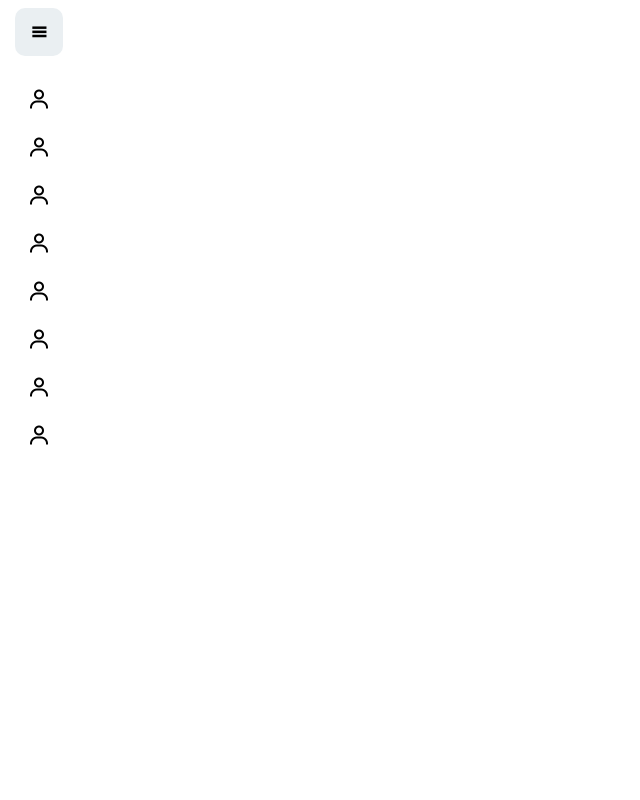
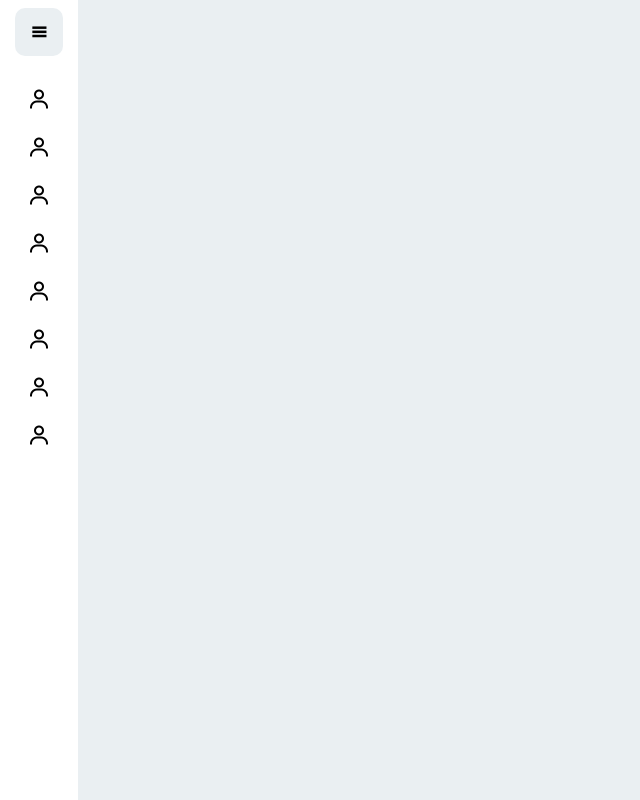
Before and after one commit to siva9495/forcollege, a React (Vite) app: page / in a window 1280 px wide. Shown: the whole page, without its empty margins (0-640 px from the left). Built offline with nearby package versions, Linux system fonts and the light colour scheme.

Commit message:
on the dashboard added the nav side bar for partically

```diff
--- a/src/App.jsx
+++ b/src/App.jsx
@@ -4,6 +4,7 @@ import UserLoginActivity from "./LoginPage/UserLoginActivity";
 import NavbarLoginActivity from "./LoginPage/NavbarLoginActivity";
 import HomePageActivity from "./LoginPage/HomePageActivity";
 import NavSideBar from "./DashboardPage/NavSideBar";
+import DashboardActivity from "./DashboardPage/DashboardActivity";
 
 function App() {
 
@@ -13,7 +14,7 @@ function App() {
       <Toaster/>
       <Router>
         <Routes>
-          <Route path="/" element={<NavSideBar/>} />
+          <Route path="/" element={<DashboardActivity/>} />
         </Routes>
       </Router>
 
--- a/src/DashboardPage/DashboardActivity.css
+++ b/src/DashboardPage/DashboardActivity.css
@@ -0,0 +1,3 @@
+.div_dashboard{
+    background-color: #eaeff2;
+}
--- a/src/DashboardPage/DashboardActivity.jsx
+++ b/src/DashboardPage/DashboardActivity.jsx
@@ -1,10 +1,13 @@
 import React from 'react'
 import firebase from '../FIREBASE/firebase'
 import './DashboardActivity.css'
+import NavSideBar from './NavSideBar'
 
 const DashboardActivity = () => {
   return (
-    <div>DashboardActivity</div>
+    <div className='div_dashboard'>
+      <NavSideBar />
+    </div>
   )
 }
 
--- a/src/DashboardPage/NavSideBar.css
+++ b/src/DashboardPage/NavSideBar.css
@@ -7,7 +7,7 @@
     align-items: center;
     height: 100vh;
     width: 78px;
-    /* background-color: red; */
+    background-color: white;
     padding: 7px 5px;
     transition: all 0.5s ease;
 }
```
